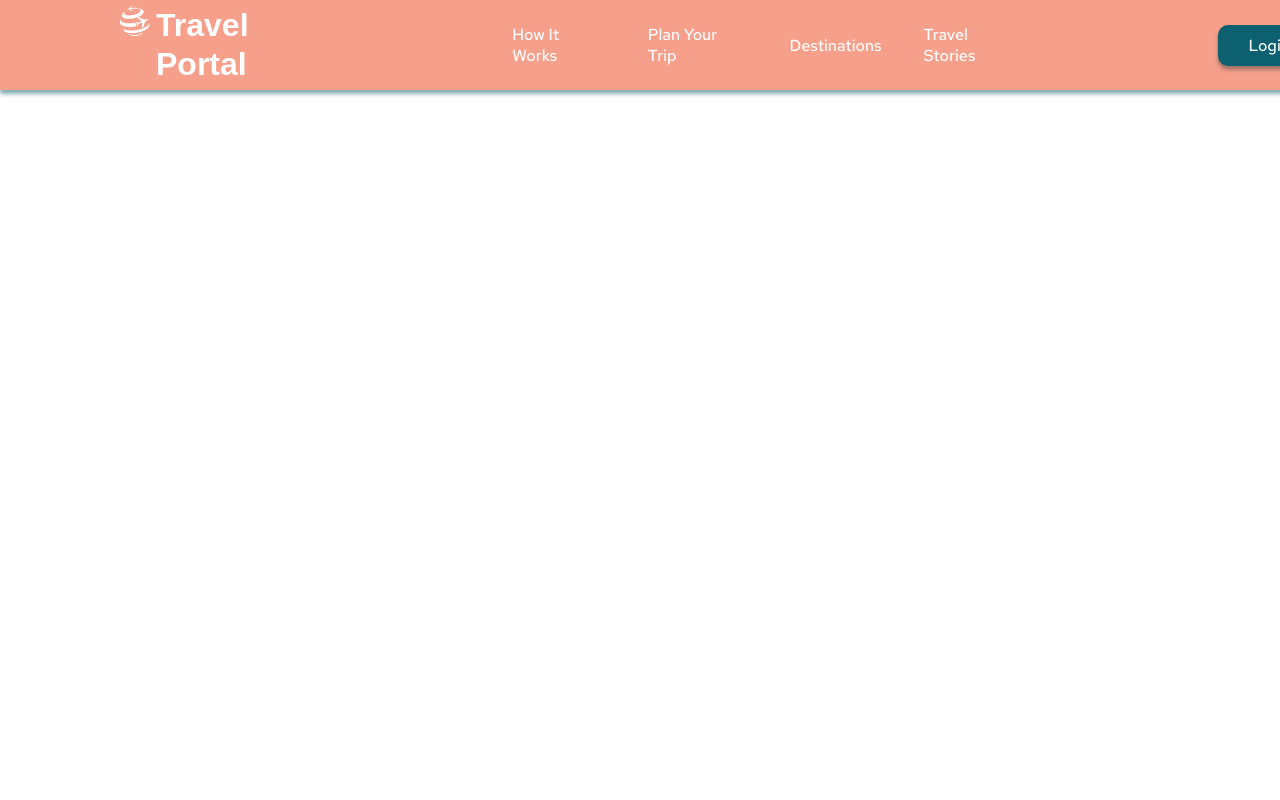
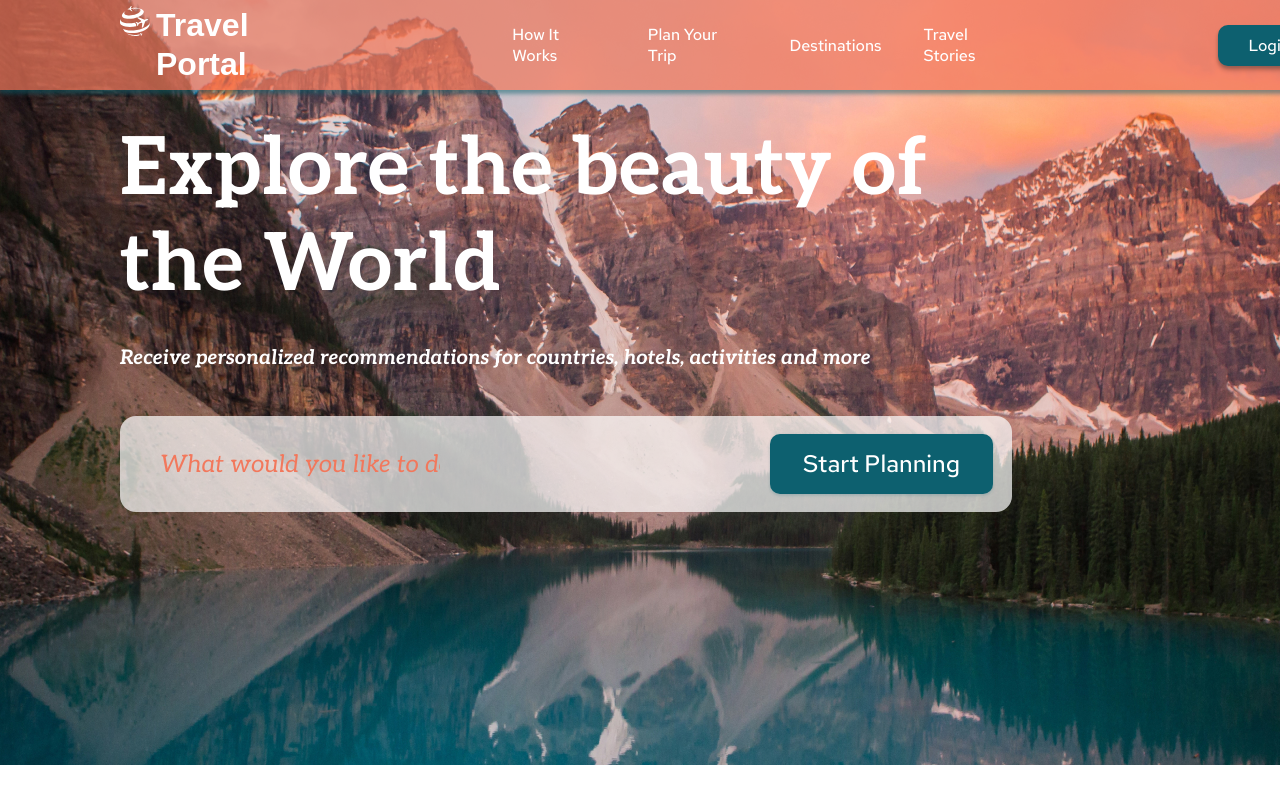
Before and after one commit to andreyfits/RS2022Q2PRE, a plain HTML site: page travel/index.html in a window 1280 px wide. Shown: the top 800 px of the page. Drawn offline with Linux system fonts and the light colour scheme; a web font is replaced by a local one.

Commit message:
feat: implement hero section

```diff
--- a/travel/index.html
+++ b/travel/index.html
@@ -37,6 +37,20 @@
         <button class="sm-btn">Login</button>
     </div>
 </header>
+<main>
+    <div class="container main-container">
+        <section class="section hero-container" id="hero">
+            <div class="hero">
+                <h1 class="hero-title">Explore the beauty of the World</h1>
+                <p class="hero-text">Receive personalized recommendations for countries, hotels, activities and more</p>
+                <div class="search">
+                    <input type="text" placeholder="What would you like to do?">
+                    <button class="btn">Start Planning</button>
+                </div>
+            </div>
+        </section>
+    </div>
+</main>
 <script type="module" src="./index.js"></script>
 </body>
 </html>
--- a/travel/style.css
+++ b/travel/style.css
@@ -61,7 +61,7 @@ body {
     align-items: center;
     height: 90px;
     gap: 197px;
-    z-index: 2;
+    z-index: 1;
     background-color: rgba(242, 120, 92, 0.7);
     box-shadow: 0 4px 4px rgba(13, 96, 111, 0.5);
 }
@@ -119,3 +119,78 @@ button:hover {
     color: var(--color-white);
     background-color: var(--color-orange);
 }
+
+.hero-container {
+    height: 765px;
+    display: flex;
+    margin-top: -90px;
+    background: url("./assets/img/bg/header-bg.jpg") no-repeat center;
+    background-size: auto auto;
+}
+
+.hero {
+    width: 892px;
+    display: flex;
+    flex-flow: column;
+    gap: 32px;
+    margin-top: 122px;
+}
+
+.hero-title {
+    font: var(--font-h1);
+}
+
+.hero-text {
+    font: var(--font-hero-text);
+}
+
+.search {
+    margin-top: 14px;
+    display: flex;
+    justify-content: space-between;
+    background: rgba(255, 255, 255, 0.7);
+    border-radius: 16px;
+}
+
+.search input {
+    margin: auto 40px;
+    display: flex;
+    font: var(--font-placeholder);
+    border: none;
+    background: transparent;
+}
+
+.search input::placeholder {
+    color: var(--color-orange);
+}
+
+.btn {
+    padding: 14px 33px;
+    display: flex;
+    font: var(--font-btn);
+    color: var(--color-white);
+    background: var(--color-blue);
+    box-shadow: 0 0 3px rgba(13, 96, 111, 0.08), 0 2px 3px rgba(13, 96, 111, 0.16);
+    border-radius: 10px;
+    border: none;
+    cursor: pointer;
+    transition: var(--slower);
+}
+
+.search .btn {
+    margin: 18px 19px 18px 0;
+}
+
+.section {
+    padding: 0 120px;
+    z-index: -1;
+}
+
+/*==================== MAIN CONTAINER ====================*/
+.main-container {
+    display: flex;
+    flex-direction: column;
+    align-items: stretch;
+    gap: 80px;
+    padding: 0;
+}
```
